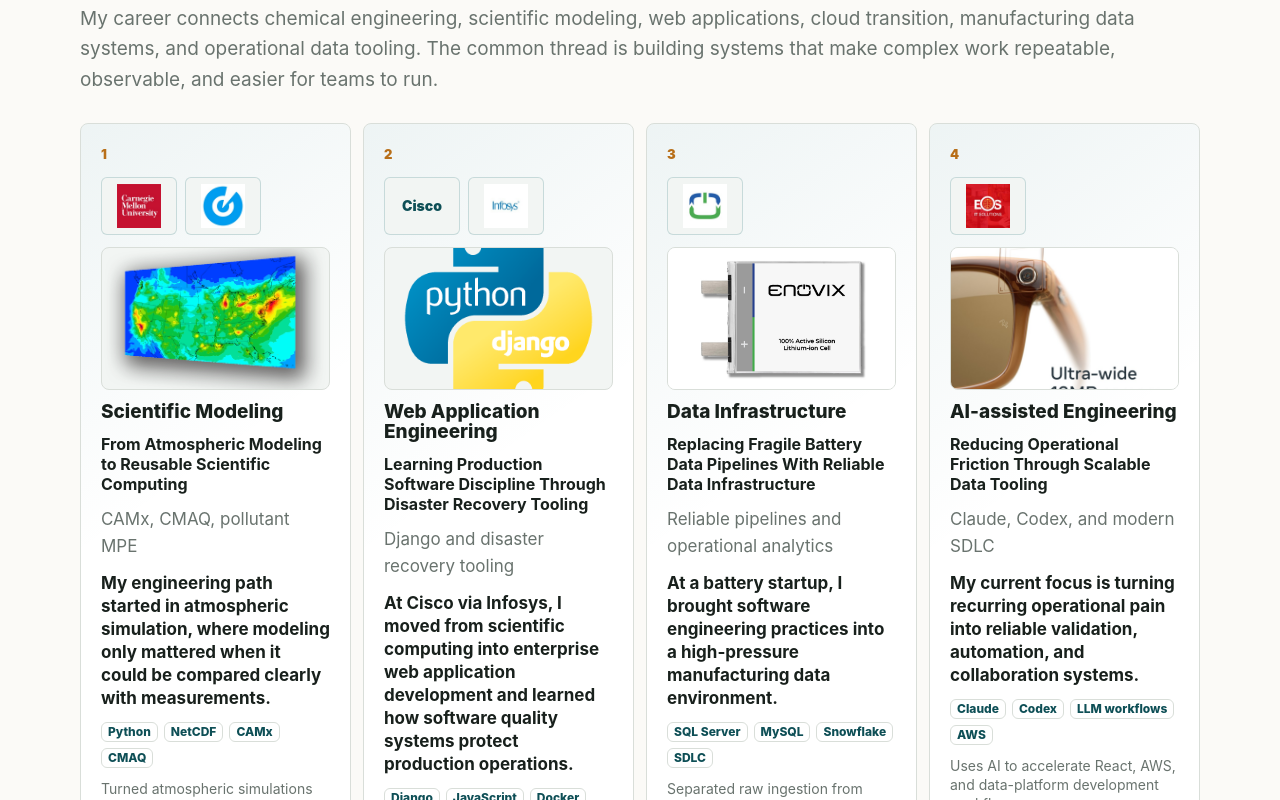
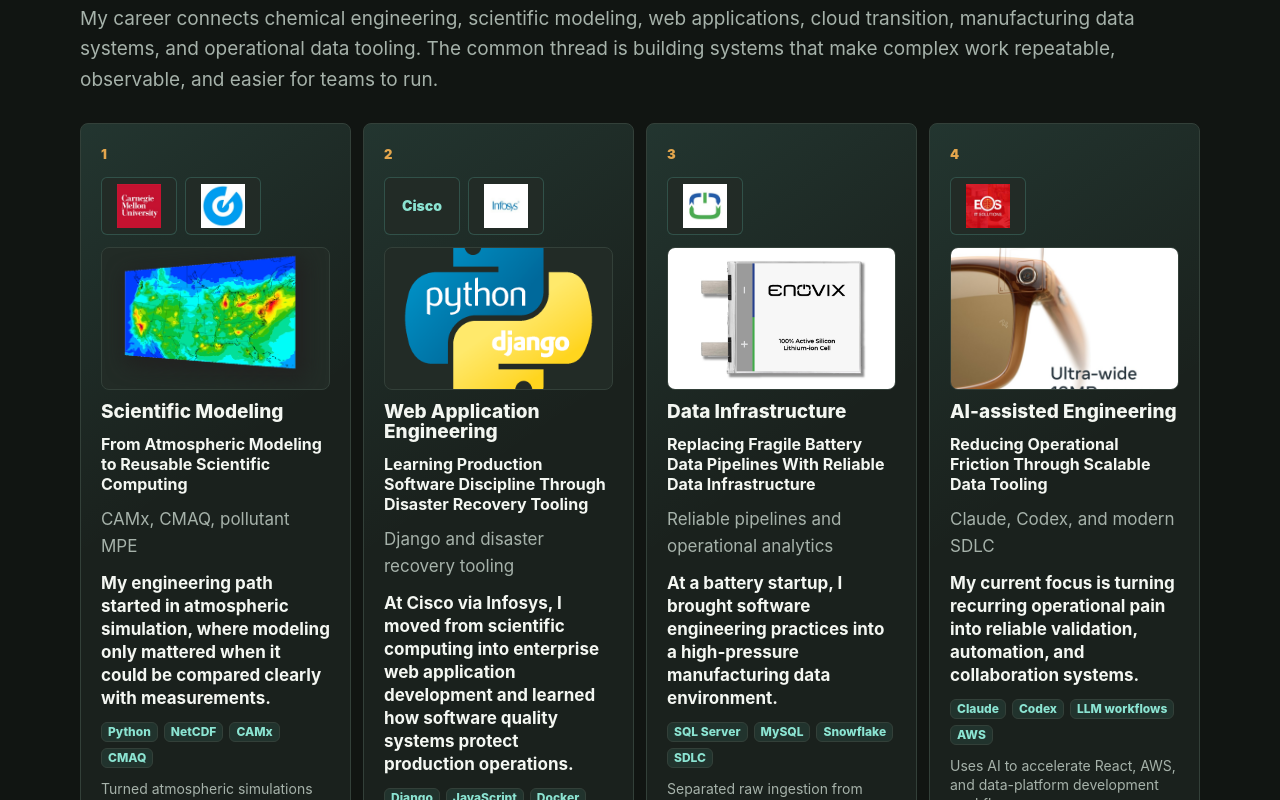
Before and after one commit to jaegunjung/jaegunjung.github.io, a React (Vite) app: page / in a window 1280 px wide. Shown: the part 800-1600 px from the top of the page. Built offline with nearby package versions, Linux system fonts and the light colour scheme.

Commit message:
Try dark portfolio theme

```diff
--- a/src/App.css
+++ b/src/App.css
@@ -103,7 +103,7 @@
 
 .button.primary {
   border-color: var(--accent);
-  color: #ffffff;
+  color: #0f1613;
   background: var(--accent);
 }
 
@@ -195,7 +195,7 @@
   padding: 20px;
   backface-visibility: hidden;
   background:
-    linear-gradient(145deg, rgba(29, 111, 115, 0.08), transparent 44%),
+    linear-gradient(145deg, rgba(98, 200, 183, 0.12), transparent 44%),
     var(--surface);
 }
 
@@ -294,7 +294,7 @@
   border-radius: 6px;
   padding: 3px 6px;
   color: var(--accent-strong);
-  background: rgba(255, 255, 255, 0.7);
+  background: rgba(98, 200, 183, 0.1);
   font-size: 12px;
   font-weight: 800;
   line-height: 1;
@@ -411,7 +411,7 @@
   margin-bottom: 0 !important;
   align-items: center;
   justify-content: center;
-  border: 1px solid rgba(29, 111, 115, 0.2);
+  border: 1px solid rgba(98, 200, 183, 0.24);
   border-radius: 6px;
   padding: 5px 8px;
   color: var(--accent-strong) !important;
--- a/src/index.css
+++ b/src/index.css
@@ -1,18 +1,18 @@
 :root {
-  --bg: #fbfaf7;
-  --surface: #ffffff;
-  --surface-muted: #f2f5f3;
-  --text: #3f4542;
-  --text-h: #18201c;
-  --text-strong: #18201c;
-  --muted: #69736e;
-  --border: #d9ded9;
-  --border-strong: #b7c1bb;
-  --accent: #1d6f73;
-  --accent-2: #b86f19;
-  --accent-strong: #0e4f56;
-  --accent-soft: #d9eceb;
-  --shadow: 0 18px 45px rgba(24, 32, 28, 0.09);
+  --bg: #111512;
+  --surface: #1a211d;
+  --surface-muted: #222b26;
+  --text: #d6ded8;
+  --text-h: #f4f7f2;
+  --text-strong: #ffffff;
+  --muted: #a6b2aa;
+  --border: #334039;
+  --border-strong: #526257;
+  --accent: #62c8b7;
+  --accent-2: #e4a64d;
+  --accent-strong: #8be4d2;
+  --accent-soft: rgba(98, 200, 183, 0.16);
+  --shadow: 0 18px 45px rgba(0, 0, 0, 0.28);
   --sans: Inter, ui-sans-serif, system-ui, -apple-system, BlinkMacSystemFont,
     'Segoe UI', sans-serif;
 
```
